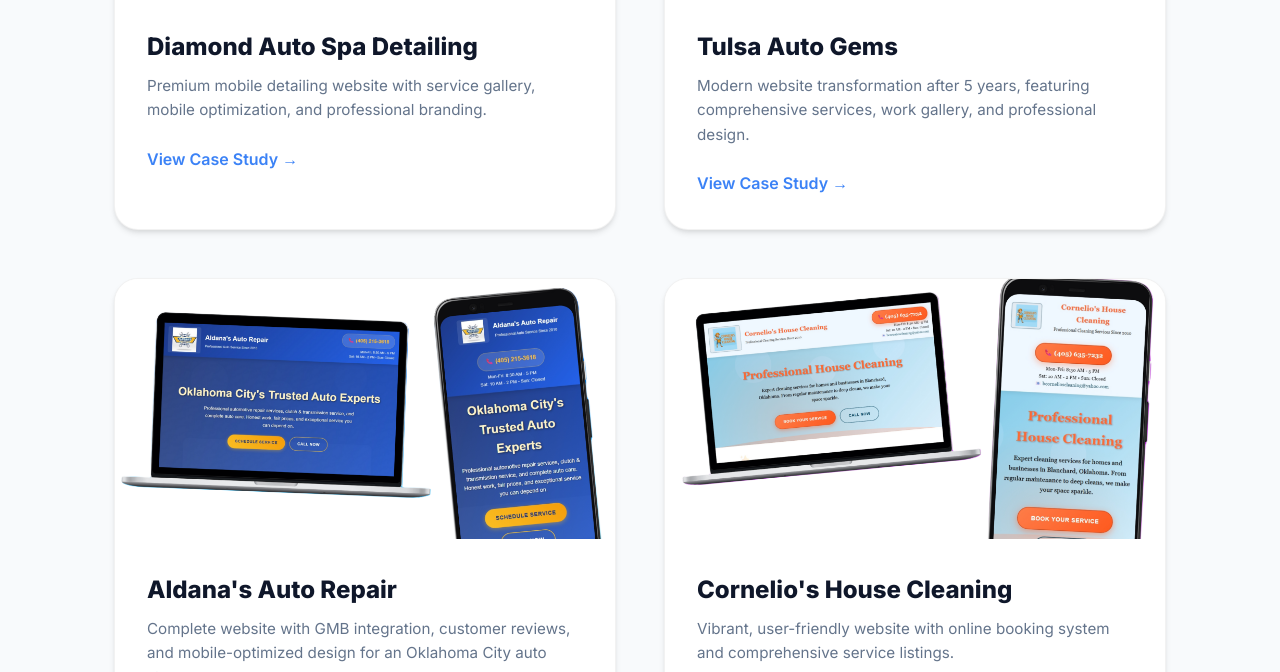
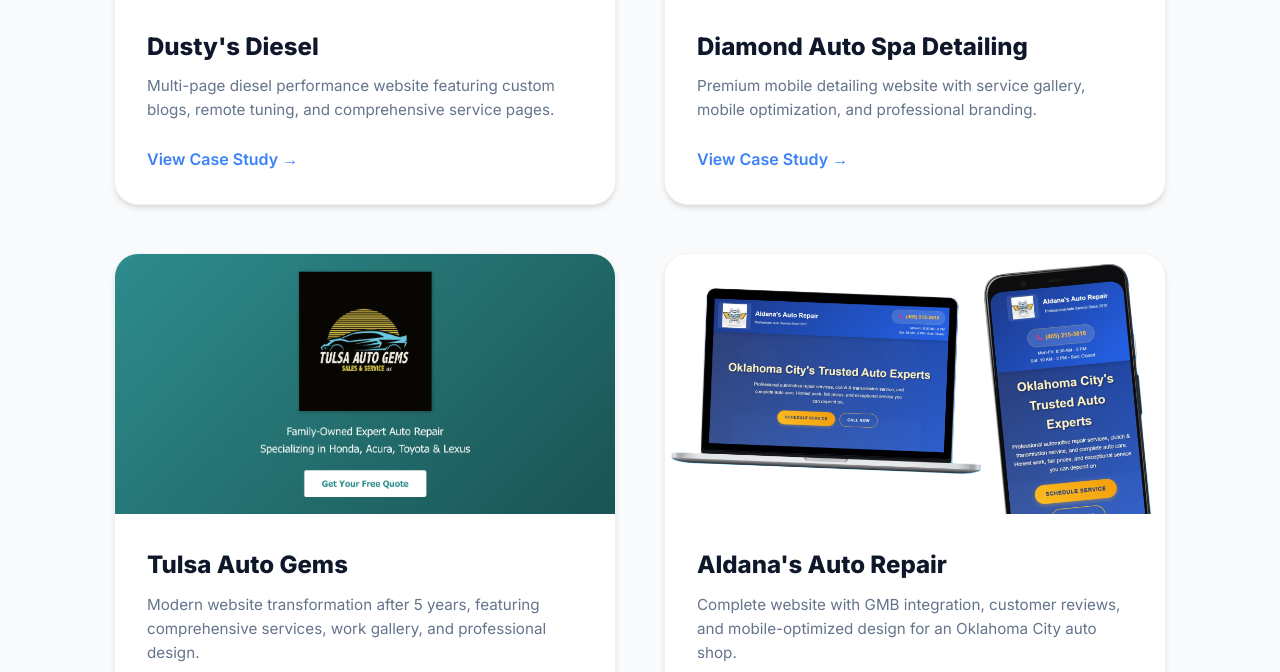
Before and after one commit to JamesBrownR/MeetingSurge, a Jekyll site: the page built from index.html, in a window 1280 px wide and 900 px high, scrolled down 1619 px, cut to the strip 228-900 px from the top of the window. Built offline with Jekyll 4.4.1, drawn with Linux system fonts in a browser that asks for light colours.

Commit message:
Update index.html

```diff
--- a/index.html
+++ b/index.html
@@ -327,6 +327,17 @@
   <h2>Featured Work</h2>
   <div class="featured-grid">
 
+      <div class="work-card">
+      <div class="image-container">
+        <img src="/Dusty-s-Diesel/Home.webp" alt="Multi-page diesel performance website featuring custom blog integration, remote tuning services, and comprehensive service pages showcasing ECU tuning and diesel repair expertise for Dusty's Diesel in Davis, OK">
+      </div>
+      <div class="work-card-content">
+        <h3>Dusty's Diesel</h3>
+        <p>Multi-page diesel performance website featuring custom blogs, remote tuning, and comprehensive service pages.</p>
+        <a href="/portfolio#dustysdiesel" class="project-link">View Case Study &rarr;</a>
+      </div>
+    </div>
+
     <div class="work-card">
       <div class="image-container">
         <img src="/Diamond-Auto-Spa-Detailing/Diamond-Auto-Spa-Detailing-Hero.png" alt="Mobile-friendly website design for Diamond Auto Spa Detailing in Eustis, FL">
@@ -334,7 +345,7 @@
       <div class="work-card-content">
         <h3>Diamond Auto Spa Detailing</h3>
         <p>Premium mobile detailing website with service gallery, mobile optimization, and professional branding.</p>
-        <a href="/portfolio#diamond" class="project-link">View Case Study &rarr;</a>
+        <a href="/portfolio#diamondautospa" class="project-link">View Case Study &rarr;</a>
       </div>
     </div>
 
@@ -345,7 +356,7 @@
       <div class="work-card-content">
         <h3>Tulsa Auto Gems</h3>
         <p>Modern website transformation after 5 years, featuring comprehensive services, work gallery, and professional design.</p>
-        <a href="/portfolio#tulsa" class="project-link">View Case Study &rarr;</a>
+        <a href="/portfolio#tulsaautogems" class="project-link">View Case Study &rarr;</a>
       </div>
     </div>
 
@@ -356,7 +367,7 @@
       <div class="work-card-content">
         <h3>Aldana's Auto Repair</h3>
         <p>Complete website with GMB integration, customer reviews, and mobile-optimized design for an Oklahoma City auto shop.</p>
-        <a href="/portfolio#aldanas" class="project-link">View Case Study &rarr;</a>
+        <a href="/portfolio#aldana" class="project-link">View Case Study &rarr;</a>
       </div>
     </div>
 
```
